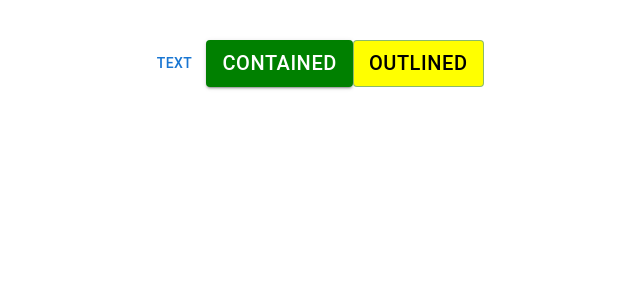
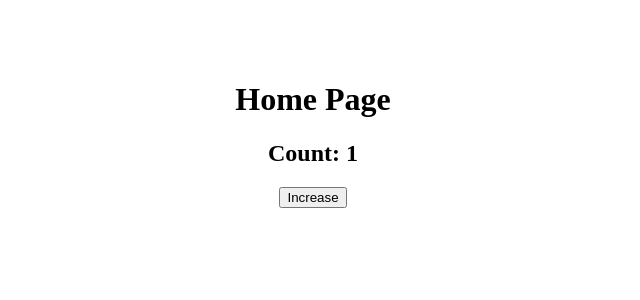
Before and after one commit to duynghiadev/app-shop-fe, a React (Vite) app in the folder react-tutorial/: page / in a window 1280 px wide. Shown: the top 300 px of the page, without its empty margins (327-967 px from the left). Built offline with nearby package versions, Linux system fonts and the light colour scheme.

Commit message:
21. Error boundary trong reactjs

```diff
--- /dev/null
+++ b/react-tutorial/src/App4.jsx
@@ -0,0 +1,11 @@
+import Boundary from "./error boundary/Boundary";
+
+const App4 = () => {
+  return (
+    <div>
+      <Boundary />
+    </div>
+  );
+};
+
+export default App4;
--- /dev/null
+++ b/react-tutorial/src/error boundary/Boundary.jsx
@@ -0,0 +1,18 @@
+import { useState } from "react";
+
+const Boundary = () => {
+  const [count, setCount] = useState(1);
+  if (count === 3) {
+    throw new Error("Invalid");
+  }
+
+  return (
+    <div style={{ padding: "20px" }}>
+      <h1>Home Page</h1>
+      <h2>Count: {count}</h2>
+      <button onClick={() => setCount((prev) => prev + 1)}>Increase</button>
+    </div>
+  );
+};
+
+export default Boundary;
--- /dev/null
+++ b/react-tutorial/src/error boundary/ErrorBoundary.jsx
@@ -0,0 +1,21 @@
+import React from "react";
+
+class ErrorBoundary extends React.Component {
+  constructor(props) {
+    super(props);
+    this.state = {
+      hasError: false,
+    };
+  }
+  componentDidCatch(err, errorInfo) {}
+
+  render() {
+    if (this.state.hasError) {
+      return <h1>Error in server</h1>;
+    }
+
+    return this.props.children;
+  }
+}
+
+export default ErrorBoundary;
--- a/react-tutorial/src/main.jsx
+++ b/react-tutorial/src/main.jsx
@@ -4,12 +4,17 @@ import App from "./App.jsx";
 import App1 from "./App1.jsx";
 import App2 from "./App2.jsx";
 import App3 from "./App3.jsx";
+import App4 from "./App4.jsx";
+import ErrorBoundary from "./error boundary/ErrorBoundary.jsx";
 
 createRoot(document.getElementById("root")).render(
   <StrictMode>
-    {/* <App /> */}
-    {/* <App1 /> */}
-    {/* <App2 /> */}
-    <App3 />
+    <ErrorBoundary>
+      {/* <App /> */}
+      {/* <App1 /> */}
+      {/* <App2 /> */}
+      {/* <App3 /> */}
+      <App4 />
+    </ErrorBoundary>
   </StrictMode>
 );
```
